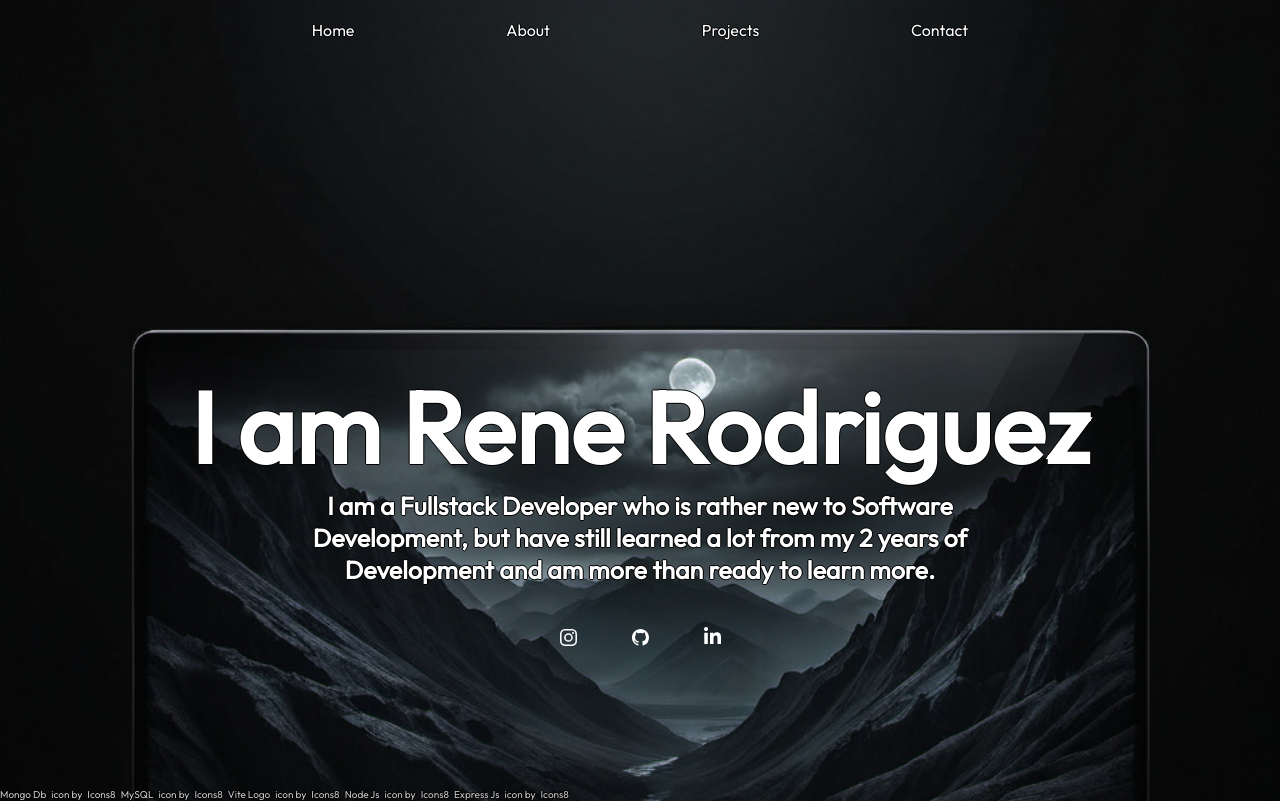
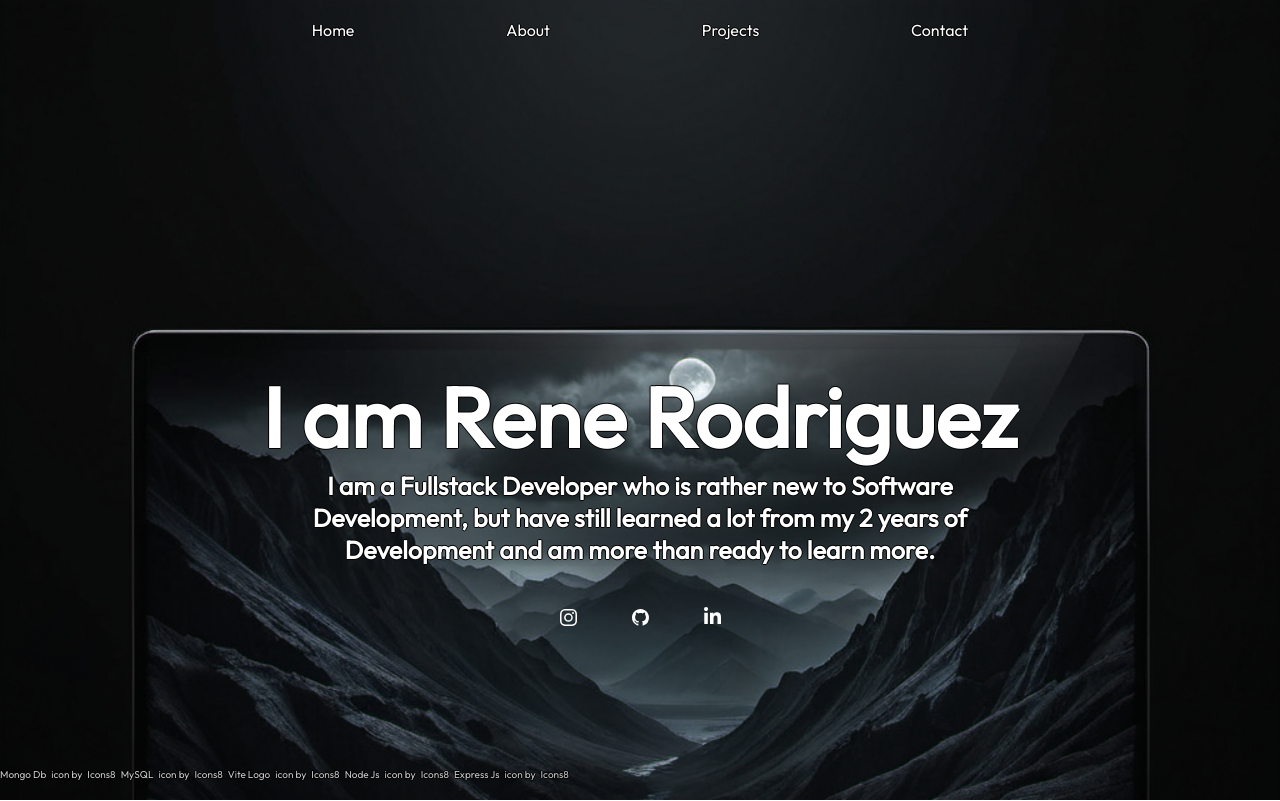
Before and after one commit to rodriguezr1016/react-portfolio, a React (Vite) app in the folder portfolio/: page / in a window 1280 px wide. Built offline with nearby package versions, Linux system fonts and the light colour scheme.

Commit message:
finishing touches

```diff
--- a/portfolio/src/index.css
+++ b/portfolio/src/index.css
@@ -47,7 +47,7 @@ main {
   padding-top: 25%;
 }
 main h1 {
-  font-size: 100px;
+  font-size: 84px;
   font-weight:bolder;
 }
 main h2{
```
